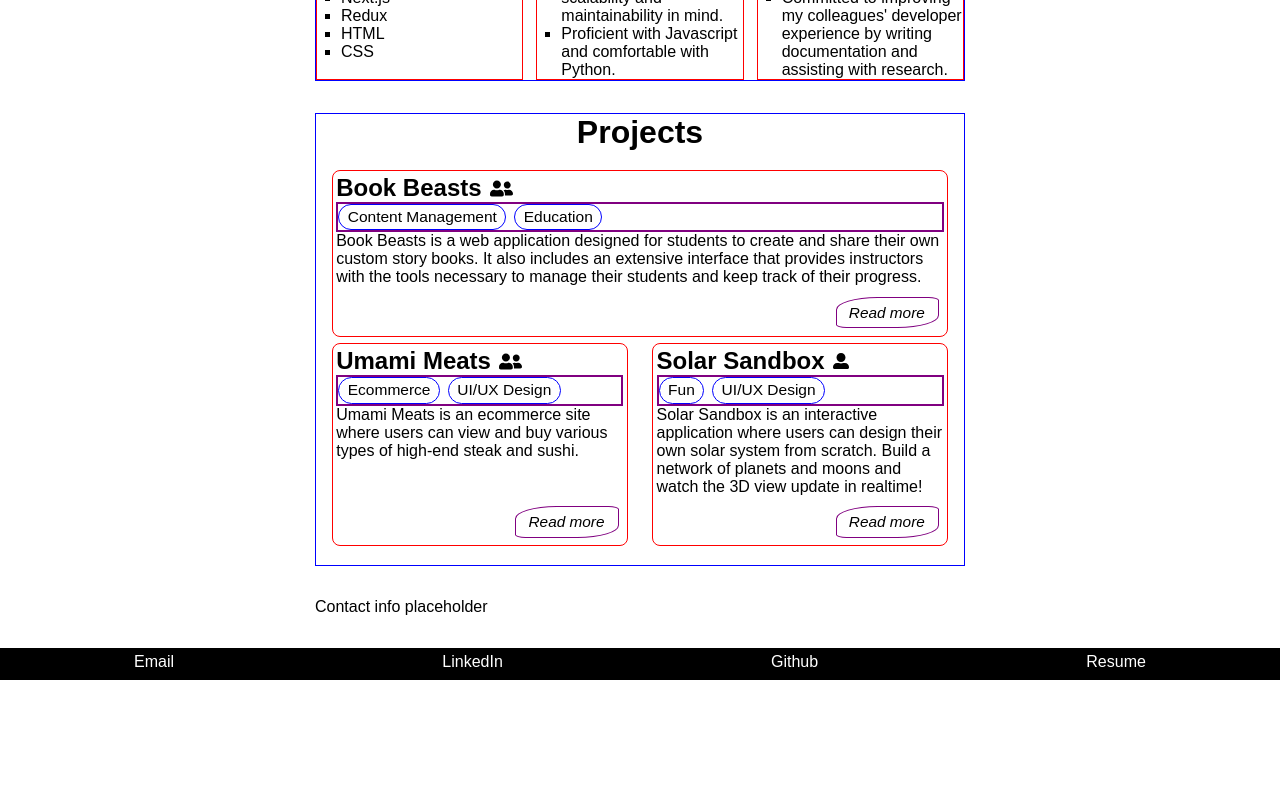
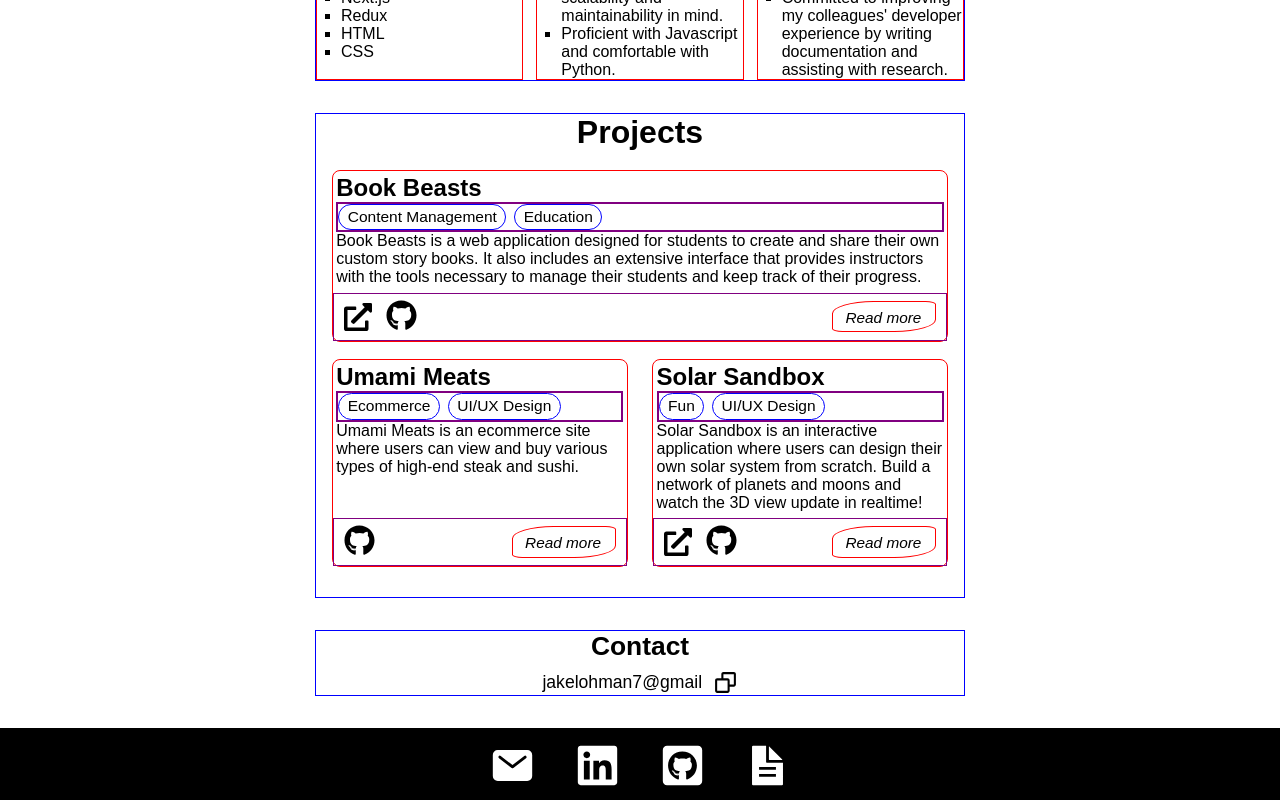
Before and after one commit to l-ohman/portfolio, a React (Create React App) app: page / in a window 1280 px wide. Shown: the part 544-1344 px from the top of the page. Before the commit the page ends 1224 px from the top, so only its background shows below. Built offline with nearby package versions, Linux system fonts and the light colour scheme.

Commit message:
Contact section and footer links

```diff
--- a/package.json
+++ b/package.json
@@ -39,6 +39,7 @@
     "react-redux": "^8.0.5",
     "react-router-dom": "^6.4.2",
     "react-scripts": "^2.1.3",
+    "toastify": "^2.0.1",
     "web-vitals": "^2.1.4"
   },
   "devDependencies": {
--- a/src/components/Contact.js
+++ b/src/components/Contact.js
@@ -1,9 +1,41 @@
 import React from "react";
-// import styled from "styled-components";
-// import { useSelector } from "react-redux";
+import styled from "styled-components";
+import { BiCopy } from "react-icons/bi";
+
+const ContentContainer = styled.div`
+  border: 1px solid blue;
+  font-size: 110%;
+	text-align: center;
+  * {
+    margin-bottom: 0.3em;
+  }
+	> div {
+		display: flex;
+		align-items: center;
+		width: fit-content;
+		margin: 0 auto ;
+		* {
+			margin: 0 0.3em;
+		}
+	}
+`;
 
 export default function Contact() {
-    return(
-        <div>Contact info placeholder</div>
-    )
+  const copyEmail = (e) => {
+    navigator.clipboard.writeText("jakelohman7@gmail.com");
+		// should throw notification that email was copied
+		// maybe with some 'click again to open mail app'
+		alert("'jakelohman7@gmail.com' copied to clipboard");
+  };
+
+  return (
+    <ContentContainer>
+      <h2>Contact</h2>
+
+			<div>
+      	<p>jakelohman7@gmail</p>
+				<BiCopy size={25} onClick={copyEmail} />
+			</div>
+    </ContentContainer>
+  );
 }
--- a/src/components/Footer.js
+++ b/src/components/Footer.js
@@ -1,7 +1,9 @@
 import React from "react";
 import styled from "styled-components";
+import { FaGithubSquare, FaLinkedin } from "react-icons/fa";
+import { IoMail, IoDocumentTextSharp } from "react-icons/io5";
 
-const footerHeight = 2;
+const footerHeight = 4.5;
 const FooterContainer = styled.div`
   position: absolute;
   width: 100%;
@@ -10,21 +12,51 @@ const FooterContainer = styled.div`
   padding: 0.3em 0;
 
   background: black;
-    color: white;
+  color: black;
   text-align: center;
 
+  > div {
+    max-width: 400px;
+    margin: 0 auto;
+
     display: flex;
-    justify-content: space-around;
+    justify-content: center;
+    align-items: center;
+    a {
+      margin: 10px 20px 0;
+      /* border: 1px solid white; */
+      /* height: 32px; */
+    }
+  }
 `;
+const iconColor = "white";
+const iconSize = 45;
 
 export default function Footer() {
-    return(
+  return (
     <FooterContainer>
-            {/* these should be icons with links eventually */}
-            <p>Email</p>
+      {/* <p>Email</p>
       <p>LinkedIn</p>
       <p>Github</p>
-            <p>Resume</p>
+      <p>Resume</p> */}
+
+      <div>
+        <a href="mailto:jakelohman7@gmail.com">
+          <IoMail color={iconColor} size={iconSize} />
+        </a>
+
+        <a href="https://www.linkedin.com/in/jake-lohman/">
+          <FaLinkedin color={iconColor} size={iconSize} />
+        </a>
+
+        <a href="https://github.com/l-ohman">
+          <FaGithubSquare color={iconColor} size={iconSize} />
+        </a>
+
+        <a href="resume link">
+          <IoDocumentTextSharp color={iconColor} size={iconSize} />
+        </a>
+      </div>
     </FooterContainer>
   );
 }
--- a/src/components/Projects.js
+++ b/src/components/Projects.js
@@ -1,7 +1,12 @@
 import React from "react";
 import styled from "styled-components";
 import { useSelector } from "react-redux";
-import { FaUserAlt, FaUserFriends } from "react-icons/fa";
+import {
+  /*FaUserAlt,
+  FaUserFriends,*/
+  FaGithub,
+  FaExternalLinkAlt,
+} from "react-icons/fa";
 
 const ContentContainer = styled.div`
   border: 1px solid blue;
@@ -12,11 +17,12 @@ const ContentContainer = styled.div`
 
   #project-list {
     padding: 0;
+
     .single-project {
       border: 1px solid red;
       width: 100%;
-      margin: 0.2em 0;
-      padding: 0.2em 0.2em 3.1em;
+      margin: 0.2em 0 0.9em;
+      padding: 0.2em 0.2em 3.4em;
 
       border-radius: 0.5em;
       /* box-shadow: 1px 1px 6px rgba(0, 0, 0, 0.15); */
@@ -28,19 +34,6 @@ const ContentContainer = styled.div`
           margin-left: 8px;
         }
       }
-    }
-    .readmore {
-      border: 1px solid purple;
-
-      position: absolute;
-      bottom: 0;
-      right: 0;
-      font-size: 0.96em;
-      font-style: italic;
-
-      margin: 0 0.5em 0.5em;
-      padding: 0.43em 0.88em 0.33em 0.79em;
-      border-radius: 40% 10% 40% 10%;
     }
 
     @media screen and (min-width: 650px) {
@@ -77,17 +70,49 @@ const TagContainer = styled.div`
   }
 `;
 
+const ProjectLinksAndInfo = styled.div`
+  border: 1px solid purple;
+
+  position: absolute;
+  bottom: 0;
+  left: 0;
+  height: 3em;
+  width: 100%;
+  padding: 0 0.63em;
+
+  display: flex;
+  justify-content: space-between;
+  align-items: center;
+
+  .links {
+    padding-top: 2px;
+    > * {
+      /* border: 1px solid red; */
+      &:nth-child(2) {
+        margin-left: 14px;
+      }
+    }
+  }
+  .readmore {
+    border: 1px solid red;
+
+    width: fit-content;
+    font-size: 0.96em;
+    font-style: italic;
+    padding: 0.43em 0.88em 0.31em 0.79em;
+    border-radius: 40% 10% 40% 10%;
+  }
+`;
+
 export default function Projects() {
   const projects = useSelector((state) => state.projects);
   const projectList = Object.keys(projects);
-  console.log(projects["book-beasts"]);
+  // console.log(projects["book-beasts"]);
 
   return (
     <ContentContainer>
       <h1>Projects</h1>
       <div id="project-list">
-        {/* first project should be prioritized - maybe just larger in some way */}
-
         {projectList.map((itm, i) => {
           const project = projects[itm];
           return (
@@ -97,11 +122,11 @@ export default function Projects() {
             >
               <div className="single-project-header">
                 <h2>{project.title}</h2>
-                {project.solo ? (
+                {/* {project.solo ? (
                   <FaUserAlt size={16} className="solo-team-icon" />
                 ) : (
                   <FaUserFriends size={23} className="solo-team-icon" />
-                )}
+                )} */}
               </div>
 
               <TagContainer>
@@ -114,14 +139,24 @@ export default function Projects() {
 
               <p>{project.short}</p>
 
-              {/* screenshot or some small image */}
+              {/* need screenshot or some small image, maybe favicon */}
 
-              {/* list a few of the technologies, maybe some tags */}
+              <ProjectLinksAndInfo>
+                <div className="links">
+                  {project.links.deployed && (
+                    <a href={project.links.deployed} target="_blank" rel="noopener noreferrer">
+                      <FaExternalLinkAlt color="black" size={28} />
+                    </a>
+                  )}
+                  {project.links.github && (
+                    <a href={project.links.github} target="_blank" rel="noopener noreferrer">
+                      <FaGithub color="black" size={31} />
+                    </a>
+                  )}
+                </div>
 
-              {/* deployed + github links */}
-
-              {/* "Read more" button */}
-              <p className="readmore">Read more</p>
+                <p className="readmore">Read more</p>
+              </ProjectLinksAndInfo>
             </div>
           );
         })}
```
Also changed, not shown: src/portfolio.json (+2 -8 lines), 1 other file (tests, documents, lock files or other folders). Lines whose indentation alone changed are shown as unchanged.
